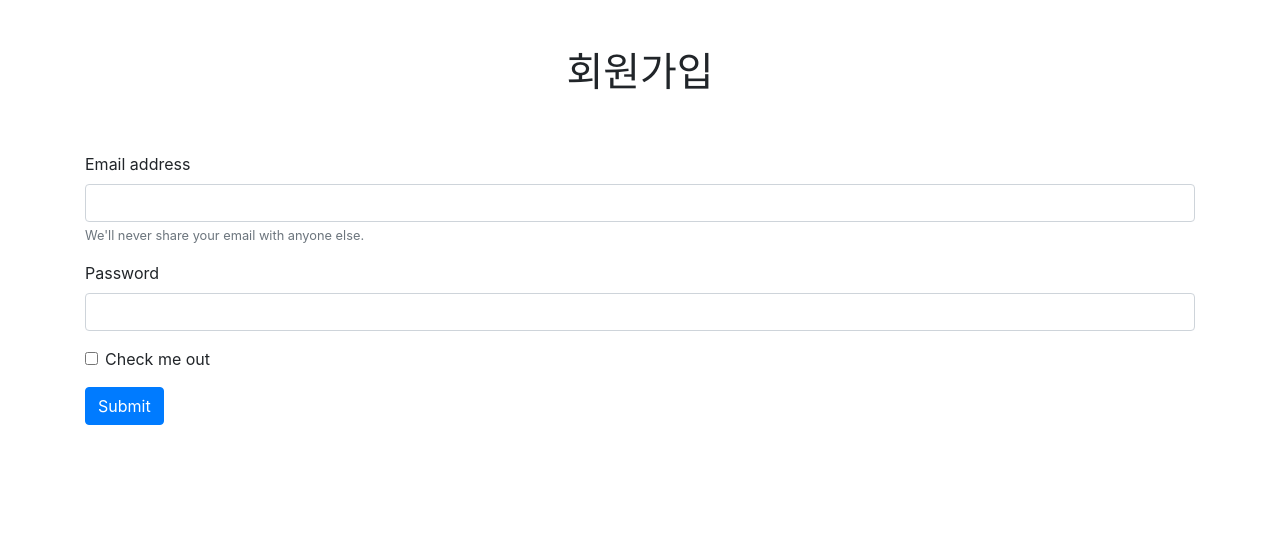
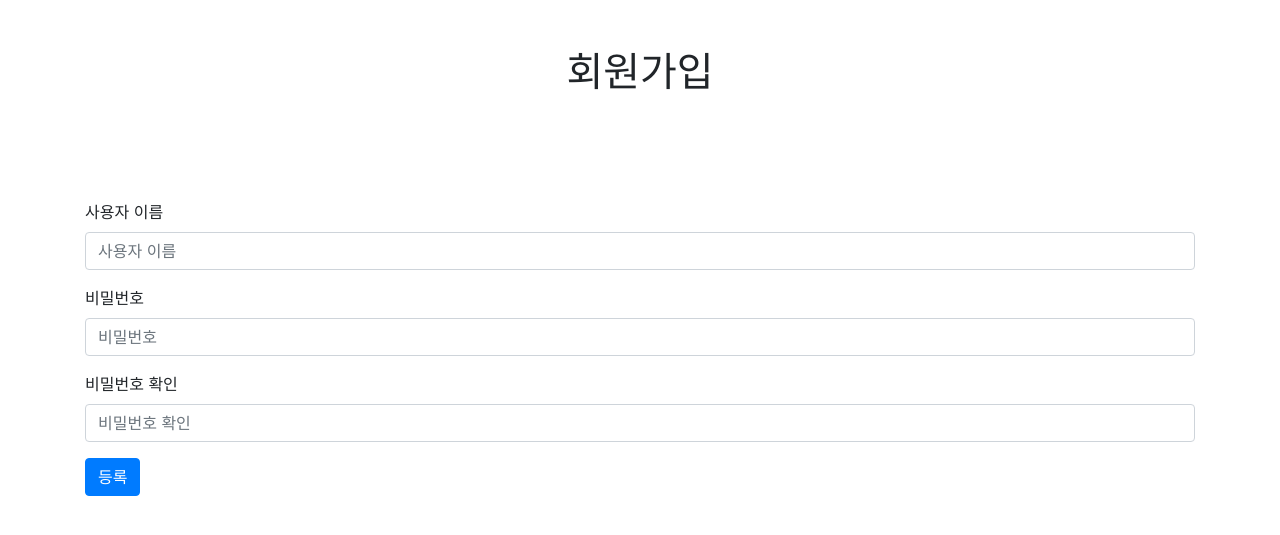
Before and after one commit to hyuni917/hello-python-jango, a Django app: page /user/register/ in a window 1280 px wide. Shown: the top 535 px of the page. Run offline with Django 3.2, Linux system fonts and the light colour scheme.

Commit message:
회원가입

```diff
--- a/community/user/templates/register.html
+++ b/community/user/templates/register.html
@@ -17,21 +17,26 @@
         </div>
         <div class="row mt-5">
             <div class="col-12">
-                <form>
+                {{ error }}
+            </div>
+        </div>
+        <div class="row mt-5">
+            <div class="col-12">
+                <form method="post" action=".">
+                    {% csrf_token %}
                     <div class="form-group">
-                        <label for="exampleInputEmail1">Email address</label>
-                        <input type="email" class="form-control" id="exampleInputEmail1" aria-describedby="emailHelp">
-                        <small id="emailHelp" class="form-text text-muted">We'll never share your email with anyone else.</small>
+                        <label for="username">사용자 이름</label>
+                        <input type="text" class="form-control" id="username" name="username"  placeholder="사용자 이름">
                     </div>
                     <div class="form-group">
-                        <label for="exampleInputPassword1">Password</label>
-                        <input type="password" class="form-control" id="exampleInputPassword1">
+                        <label for="password">비밀번호</label>
+                        <input type="password" class="form-control" id="password" name="password" placeholder="비밀번호">
                     </div>
-                    <div class="form-group form-check">
-                        <input type="checkbox" class="form-check-input" id="exampleCheck1">
-                        <label class="form-check-label" for="exampleCheck1">Check me out</label>
+                    <div class="form-group">
+                        <label for="re-password">비밀번호 확인</label>
+                        <input type="password" class="form-control" id="re-password" name="re-password" placeholder="비밀번호 확인">
                     </div>
-                    <button type="submit" class="btn btn-primary">Submit</button>
+                    <button type="submit" class="btn btn-primary">등록</button>
                 </form>
             </div>
         </div>
--- a/community/user/views.py
+++ b/community/user/views.py
@@ -1,5 +1,25 @@
 from django.shortcuts import render
+from django.contrib.auth.hashers import make_password
+from .models import User
 
 # Create your views here.
 def register(request):
-    return render(request, 'register.html')
+    if request.method == 'GET':
+        return render(request, 'register.html')
+    elif request.method == 'POST':
+        username = request.POST.get('username', None)
+        password = request.POST.get('password', None)
+        re_password = request.POST.get('re-password', None)
+
+        res_data = {}
+        if not (username and password and re_password):
+            res_data['error']='모든 값을 입력해주세요!!!'
+        elif password != re_password:
+            res_data['error']='비밀번호가 다릅니다!!!'
+        else:
+            user = User(
+                username=username,
+                password=make_password(password)
+            )
+            user.save()
+        return render(request, 'register.html',res_data)
```
